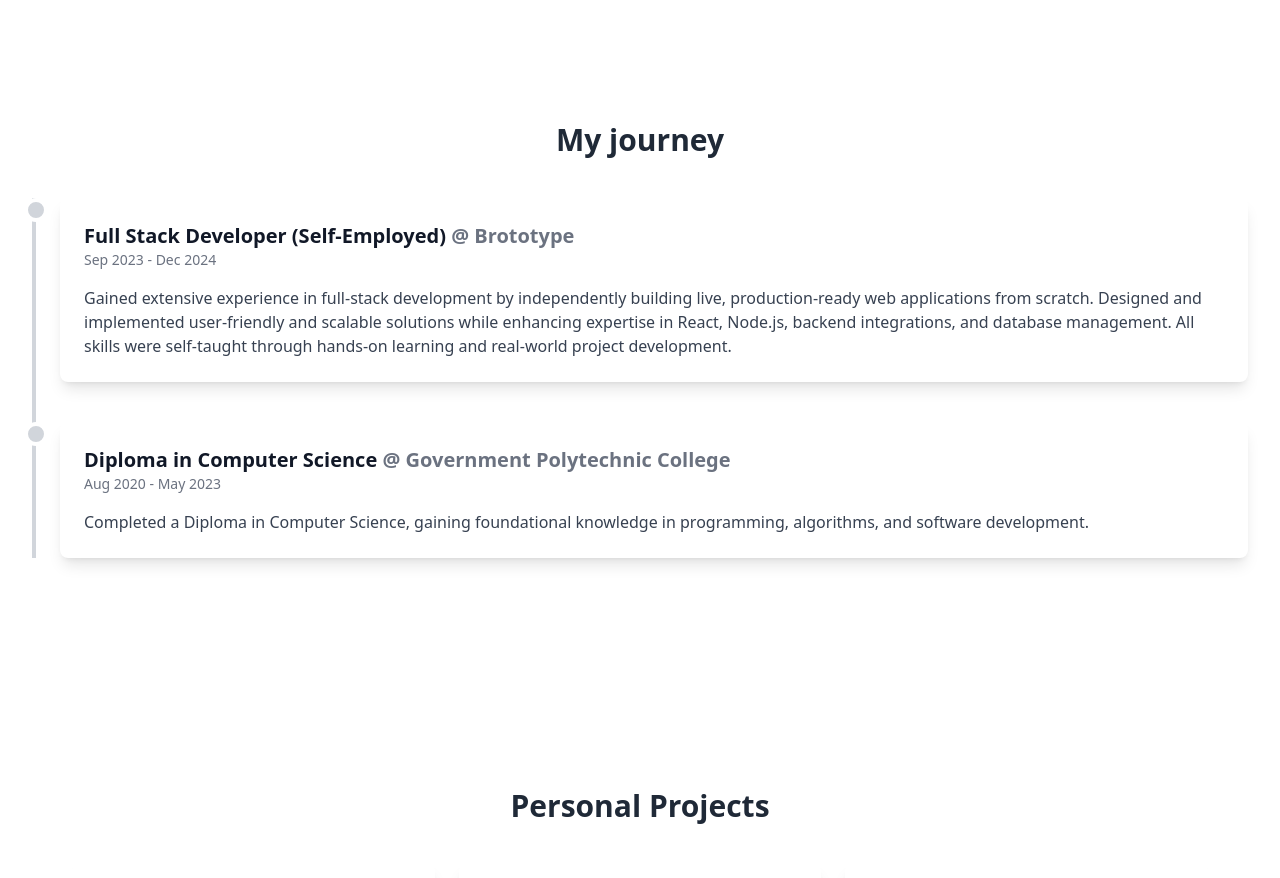
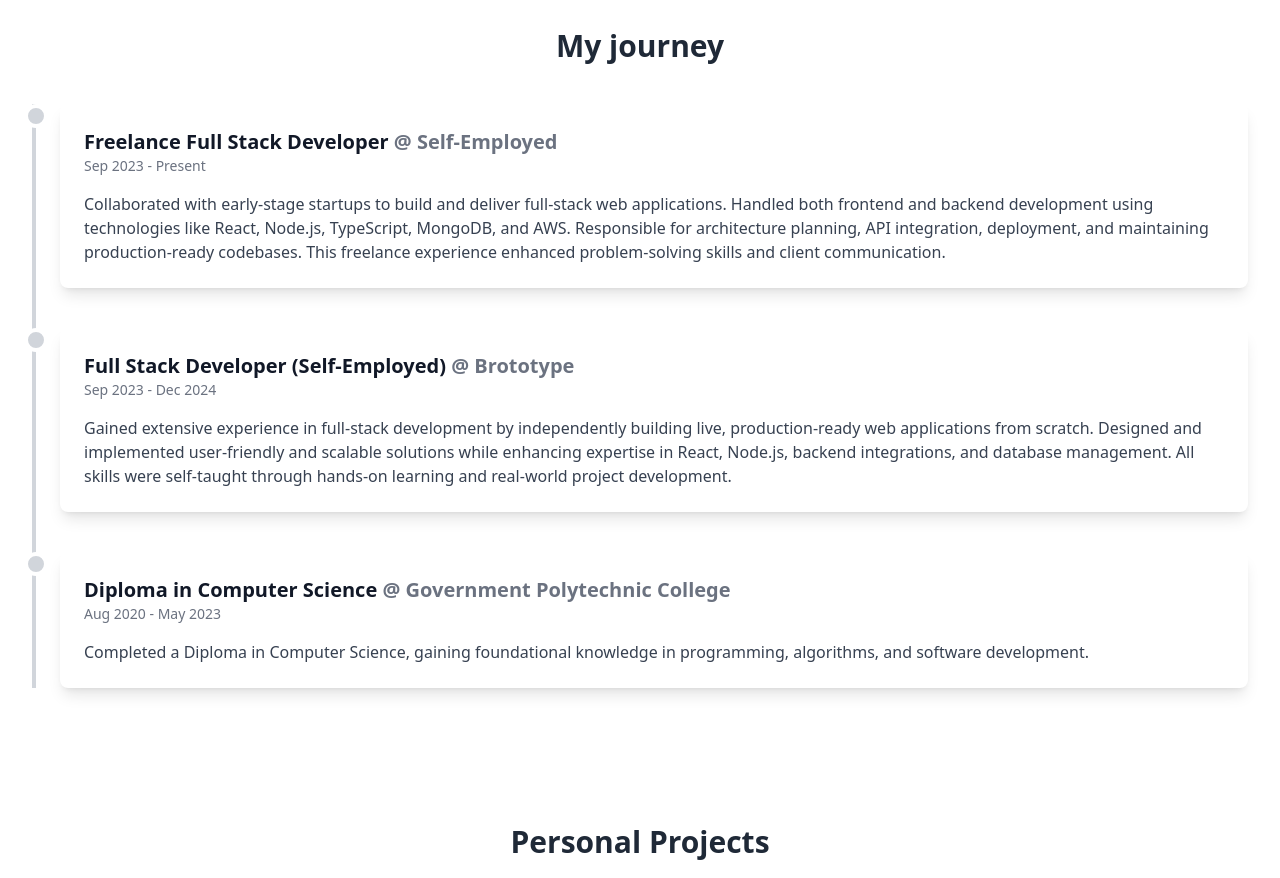
Before and after one commit to AnanthuSpace/about-me, a React (Vite) app: page / in a window 1280 px wide. Shown: the part 1740-2618 px from the top of the page. Built offline with nearby package versions, Linux system fonts and the light colour scheme; no server answers.

Commit message:
update the experince section

```diff
--- a/index.html
+++ b/index.html
@@ -1,12 +1,16 @@
 <!doctype html>
 <html lang="en">
+
 <head>
   <meta charset="UTF-8" />
   <meta name="viewport" content="width=device-width, initial-scale=1.0" />
   <title>Ananthu</title>
+  <link rel="icon" type="image/svg+xml" href="/SVG/main-svg.png" />
 </head>
+
 <body>
   <div id="root"></div>
   <script type="module" src="/src/main.jsx"></script>
 </body>
+
 </html>
--- a/src/components/Experience .jsx
+++ b/src/components/Experience .jsx
@@ -1,6 +1,14 @@
 import Reveal from "../Animations/Reveal";
 
 const experiences = [
+  {
+    role: "Freelance Full Stack Developer",
+    company: "Self-Employed",
+    duration: "Sep 2023 - Present",
+    location: "Remote",
+    description:
+      "Collaborated with early-stage startups to build and deliver full-stack web applications. Handled both frontend and backend development using technologies like React, Node.js, TypeScript, MongoDB, and AWS. Responsible for architecture planning, API integration, deployment, and maintaining production-ready codebases. This freelance experience enhanced problem-solving skills and client communication.",
+  },
   {
     role: "Full Stack Developer (Self-Employed)",
     company: "Brototype",
```
Lines whose indentation alone changed are shown as unchanged.
